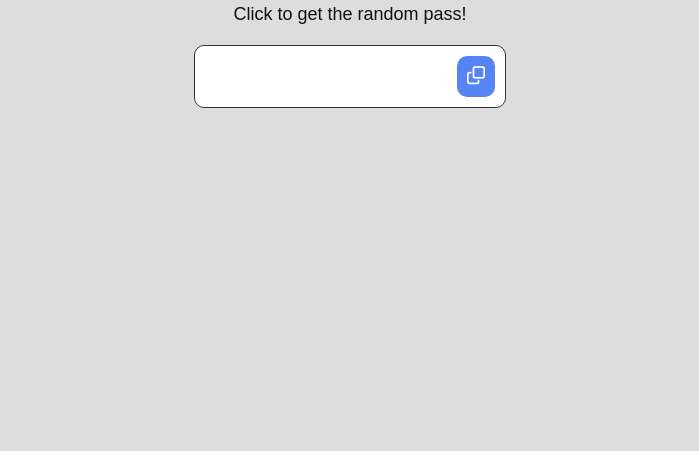
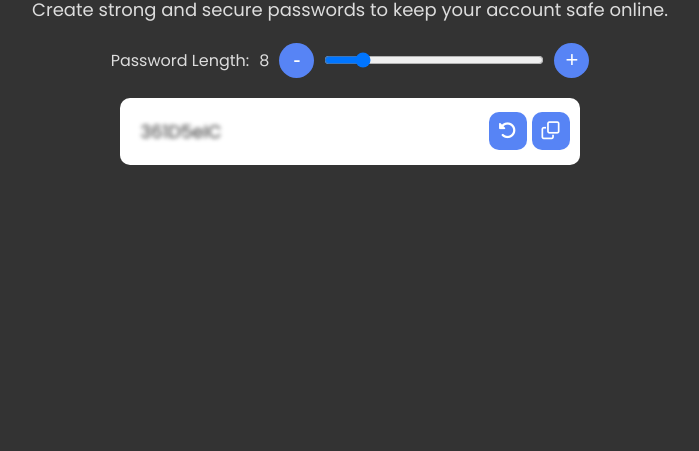
Before and after one commit to avenjd/RandomPassword, a plain HTML site: page index.html in a window 1280 px wide. Shown: the part 349-800 px from the top of the page, without its empty margins (290-989 px from the left). Drawn offline with Linux system fonts and the light colour scheme.

Commit message:
new changes

```diff
--- a/index.html
+++ b/index.html
@@ -1,4 +1,3 @@
-<!DOCTYPE html>
 <html lang="pl">
 	<head>
 		<meta charset="UTF-8" />
@@ -8,19 +7,47 @@
 		<link rel="stylesheet" href="style.css" />
 		<script
 			src="https://kit.fontawesome.com/7d1bf8d33a.js"
-			crossorigin="anonymous"
-		></script>
+			crossorigin="anonymous"></script>
+
+		<link rel="preconnect" href="https://fonts.googleapis.com" />
+		<link rel="preconnect" href="https://fonts.gstatic.com" crossorigin />
+		<link
+			href="https://fonts.googleapis.com/css2?family=Poppins:wght@400;700&display=swap"
+			rel="stylesheet" />
 	</head>
 	<body>
 		<div class="container">
-			<div class="header-text">
-				<p>Click to get the random pass!</p>
+			<h1>Random password generator</h1>
+			<div class="text">
+				<p>
+					Create strong and secure passwords to keep your account safe online.
+				</p>
+			</div>
+			<div class="length-settings">
+				<label for="length">Password Length:</label>
+				<span id="pass-length"></span>
+				<div class="length-range">
+					<button id="decrement-btn">-</button>
+					<input
+						type="range"
+						id="length"
+						name="length"
+						min="5"
+						max="25"
+						value="8" />
+					<button id="increment-btn">+</button>
+				</div>
 			</div>
 			<div class="copy-text">
-				<input type="text" class="input-copy-text" value="" />
-				<button class="btn-copy">
-					<i class="fa fa-clone"></i>
-				</button>
+				<div class="input-copy-text"></div>
+				<div class="pass-settings">
+					<button class="btn-copy" id="refresh-btn">
+						<i class="fas fa-solid fa-rotate-left"></i>
+					</button>
+					<button id="copy-btn" class="btn-copy">
+						<i class="far fa-clone"></i>
+					</button>
+				</div>
 			</div>
 		</div>
 		<script src="index.js"></script>
--- a/index.js
+++ b/index.js
@@ -1,25 +1,62 @@
-let copyText = document.querySelector('.copy-text');
-copyText.querySelector('button').addEventListener('click', function () {
-	let input = copyText.querySelector('input.input-copy-text');
-	let randomPass = getRandomPassword(20);
-	input.value = randomPass;
-	input.select();
-	document.execCommand('copy');
-	copyText.classList.add('active');
-	window.getSelection().removeAllRanges();
-	setTimeout(function () {
-		copyText.classList.remove('active');
-	}, 2000);
-});
+const copyText = document.querySelector('.copy-text')
+const input = document.querySelector('.input-copy-text')
+const passLength = document.querySelector('#length')
+const passLengthDisplay = document.querySelector('#pass-length')
+const decrementBtn = document.querySelector('#decrement-btn')
+const incrementBtn = document.querySelector('#increment-btn')
+const refreshBtn = document.querySelector('#refresh-btn')
+const copyBtn = document.querySelector('#copy-btn')
 
-function getRandomPassword(lengthOfPassword) {
+passLengthDisplay.textContent = passLength.value
+
+passLength.addEventListener('input', () => {
+	passLengthDisplay.textContent = passLength.value
+	generatePassword(passLength.value)
+})
+
+decrementBtn.addEventListener('click', () => {
+	if (passLength.value > 5) {
+		passLength.value--
+		passLengthDisplay.textContent = passLength.value
+		generatePassword(passLength.value)
+	}
+})
+
+incrementBtn.addEventListener('click', () => {
+	if (passLength.value < 25) {
+		passLength.value++
+		passLengthDisplay.textContent = passLength.value
+		generatePassword(passLength.value)
+	}
+})
+
+refreshBtn.addEventListener('click', () => {
+	generatePassword(passLength.value)
+})
+
+const copy = () => {
+	navigator.clipboard.writeText(input.textContent).then(function () {
+		copyText.classList.add('active')
+		window.getSelection().removeAllRanges()
+		setTimeout(() => {
+			copyText.classList.remove('active')
+		}, 2000)
+	})
+}
+copyBtn.addEventListener('click', copy)
+
+input.addEventListener('click', copy)
+
+const generatePassword = (lengthOfPassword) => {
 	const chars =
-		'0123456789abcdefghijklmnopqrstuvwxyz!@#$%^_+-&*()ABCDEFGHIJKLMNOPQRSTUVWXYZ';
-	let password = '';
-	const array = new Uint32Array(lengthOfPassword);
-	window.crypto.getRandomValues(array);
+		'0123456789abcdefghijklmnopqrstuvwxyz!@#$%^_±&*()ABCDEFGHIJKLMNOPQRSTUVWXYZ'
+	let password = ''
+	const array = new Uint32Array(lengthOfPassword)
+	window.crypto.getRandomValues(array)
 	for (let i = 0; i < lengthOfPassword; i++) {
-		password += chars[array[i] % chars.length];
+		password += chars[array[i] % chars.length]
 	}
-	return password;
+	input.textContent = password
 }
+
+document.addEventListener('DOMContentLoaded', generatePassword(8))
--- a/style.css
+++ b/style.css
@@ -4,40 +4,96 @@
 	padding: 0;
 }
 body {
-	background-color: #ddd;
-	color: #111;
-	font-family: sans-serif;
+	background-color: #333;
+	color: #ddd;
+	font-family: 'Poppins', sans-serif;
+	display: flex;
+	justify-content: center;
+	align-items: center;
+}
+h1,
+p {
+	text-align: center;
 }
 .container {
-	position: absolute;
-	top: 50%;
-	left: 50%;
-	transform: translate(-50%, -50%);
+	display: flex;
+	flex-direction: column;
+	justify-content: center;
+	align-items: center;
+	max-width: 687px;
+	margin: 0 auto;
+	padding: 10px;
+	height: 100vh;
 }
-.header-text {
+.text {
 	padding: 10px;
 	font-size: 18px;
-	text-align: center;
 	margin-bottom: 10px;
 }
+.length-settings {
+	display: flex;
+	gap: 10px;
+	justify-content: center;
+	align-items: center;
+}
+.length-range {
+	display: flex;
+	justify-content: center;
+	align-items: center;
+	gap: 10px;
+}
 .copy-text {
-	position: relative;
+	display: flex;
+	justify-content: space-between;
+	align-items: center;
 	padding: 10px;
+	border-radius: 10px;
 	background-color: #fff;
-	border: 1px solid #333;
-	border-radius: 10px;
-	display: flex;
+	width: 70%;
 }
 .input-copy-text {
 	padding: 10px;
+	width: 100%;
 	font-size: 18px;
-	color: #fff;
 	border: none;
 	outline: none;
-	backdrop-filter: blur(10px);
+	filter: blur(2px);
+	color: #333;
 }
-
-.copy-text button {
+.pass-settings {
+	display: flex;
+	justify-content: center;
+	align-items: center;
+	gap: 5px;
+}
+.btn-copy {
+	position: relative;
+	display: flex;
+	justify-content: center;
+	align-items: center;
+	gap: 10px;
+}
+#decrement-btn,
+#increment-btn {
+	width: 35px;
+	height: 35px;
+	display: flex;
+	justify-content: center;
+	align-items: center;
+	font-size: 22px;
+	border-radius: 50%;
+}
+input[type='range'] {
+	width: 220px;
+}
+.input-copy-text {
+	width: 250px;
+}
+.copy-text {
+	margin-top: 20px;
+}
+.copy-text button,
+button {
 	padding: 10px;
 	background-color: #5784f5;
 	color: #fff;
@@ -50,7 +106,7 @@ body {
 .copy-text button:active {
 	background-color: #809ce2;
 }
-.copy-text button::before {
+.copy-text #copy-btn::before {
 	content: 'Copied';
 	position: absolute;
 	top: -50px;
@@ -61,19 +117,35 @@ body {
 	font-size: 15px;
 	display: none;
 }
-.copy-text button::after {
+.copy-text #copy-btn::after {
 	content: '';
+	display: none;
 	position: absolute;
-	top: -20px;
+	top: -25px;
 	right: 25px;
 	width: 10px;
 	height: 10px;
 	background-color: #5c81dc;
 	transform: rotate(45deg);
-	display: none;
+	z-index: -5;
+}
+.copy-text.active #copy-btn::before,
+.copy-text.active #copy-btn::after {
+	display: block;
 }
 
-.copy-text.active button::before,
-.copy-text.active button::after {
-	display: block;
+@media (max-width: 550px) {
+	.length-settings {
+		flex-direction: column;
+	}
+
+	.input-copy-text {
+		overflow: hidden;
+	}
+	.copy-text {
+		width: 80%;
+	}
+	.pass-settings {
+		gap: 10px;
+	}
 }
```
